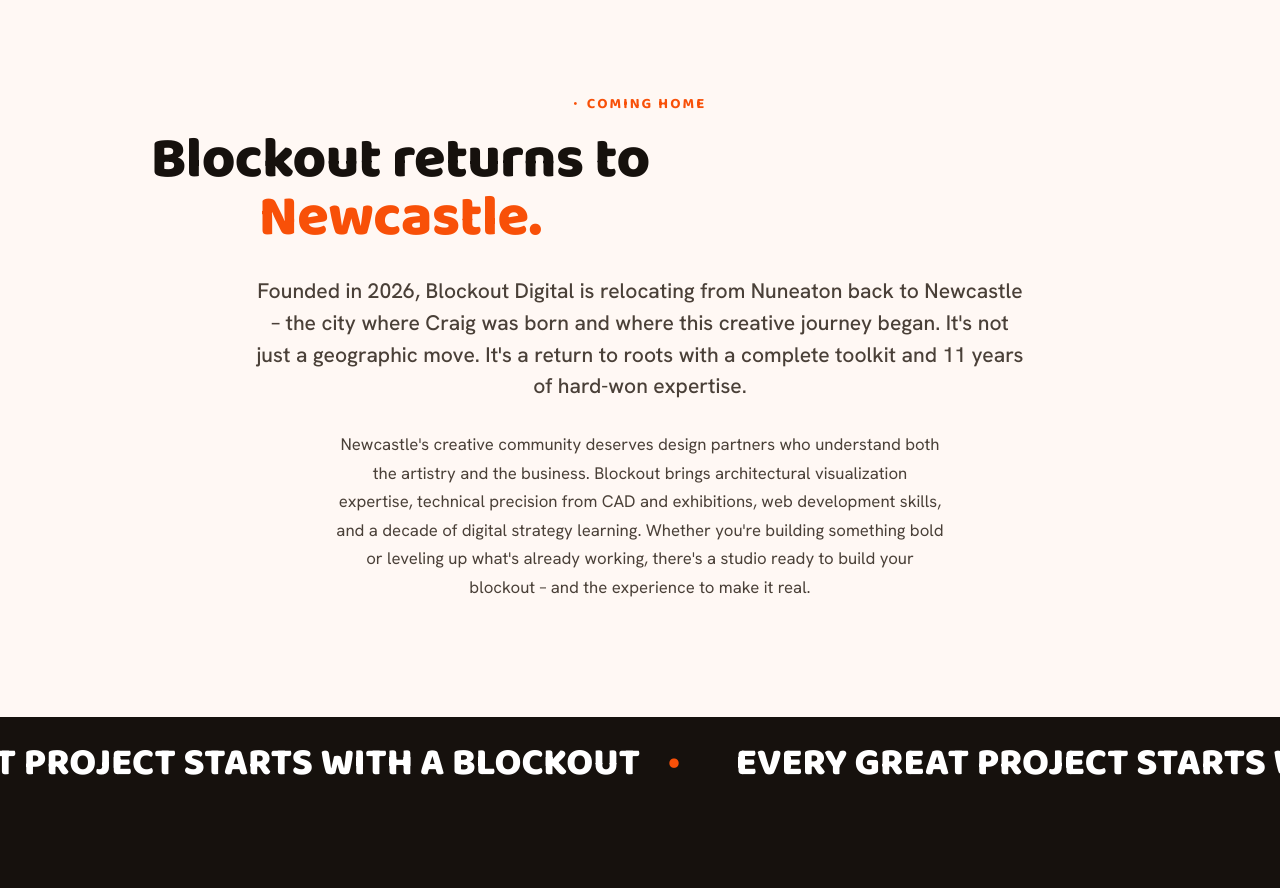
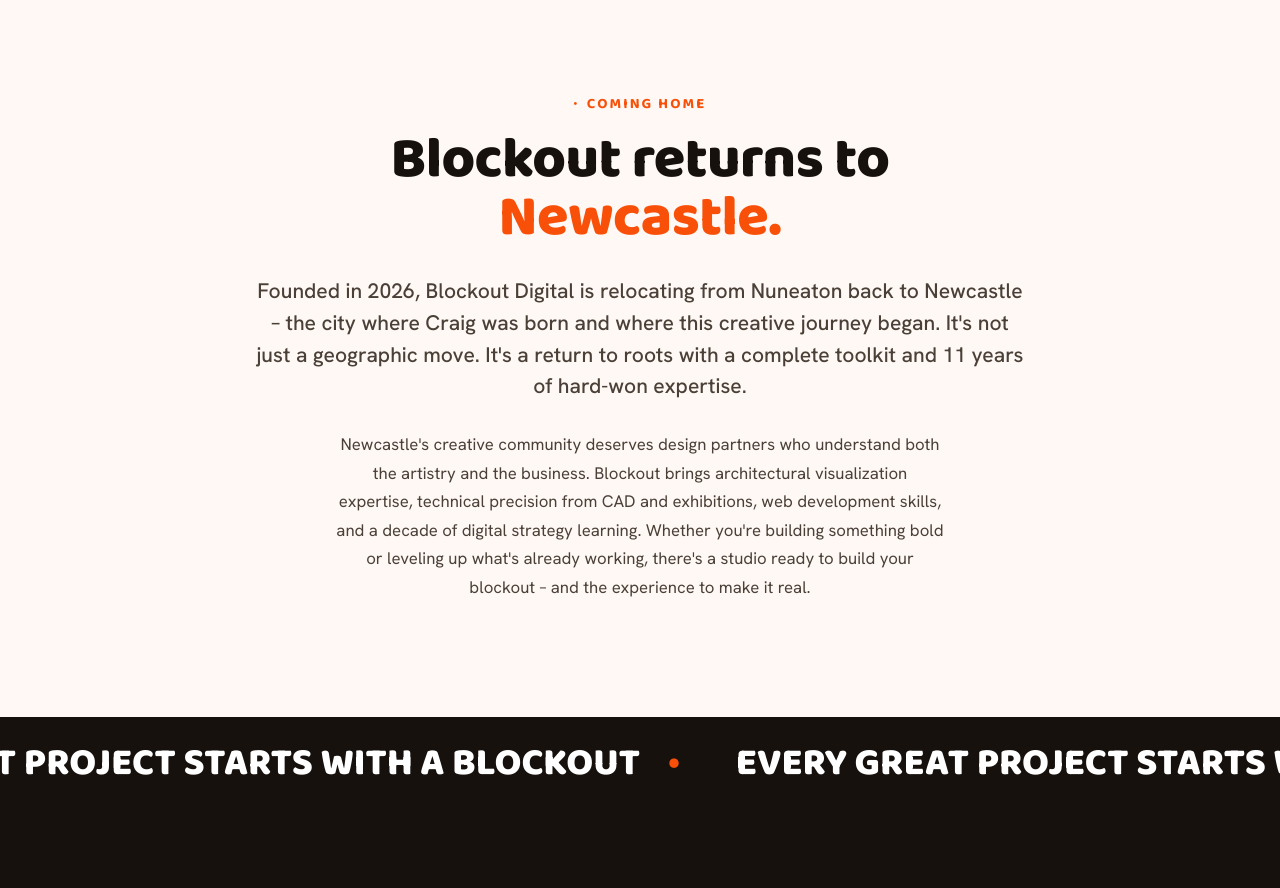
Before and after one commit to cormstonbusiness-eng/blockout-digital, a Next.js app: page /about in a window 1280 px wide. Shown: the part 3840-4728 px from the top of the page. Built offline with nearby package versions, Linux system fonts and the light colour scheme.

Commit message:
Center align text in Coming Home section

```diff
--- a/app/about/page.tsx
+++ b/app/about/page.tsx
@@ -151,9 +151,9 @@
       {/* COMING HOME */}
       <section className="section-pad" style={{ background: "var(--paper-warm)", borderTop: "3px solid var(--ink)" }}>
         <div className="wrap center">
-          <div className="reveal">
+          <div className="reveal" style={{ textAlign: "center" }}>
             <span className="eyebrow" style={{ justifyContent: "center" }}>Coming home</span>
-            <h2 className="h-lg" style={{ marginTop: "16px", marginBottom: "28px", maxWidth: "20ch" }}>
+            <h2 className="h-lg" style={{ marginTop: "16px", marginBottom: "28px", maxWidth: "20ch", marginLeft: "auto", marginRight: "auto" }}>
               Blockout returns to <span className="text-orange">Newcastle.</span>
             </h2>
             <p className="lead" style={{ maxWidth: "65ch", margin: "0 auto", color: "var(--ink-soft)" }}>
```
